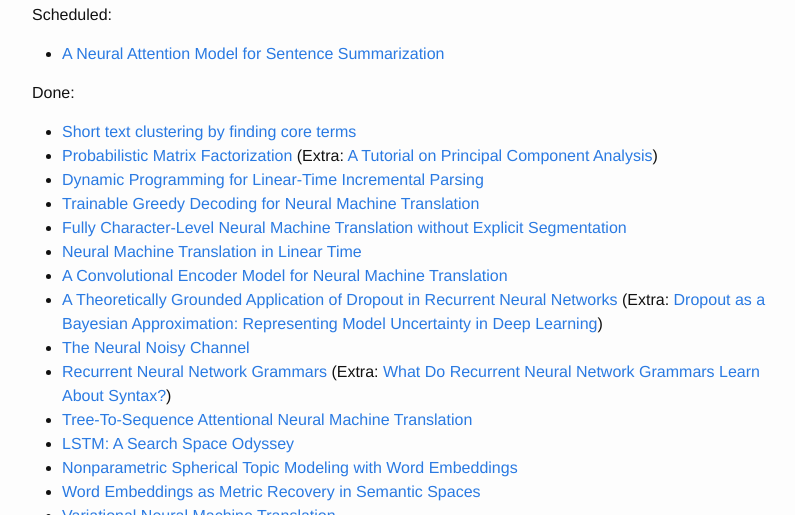
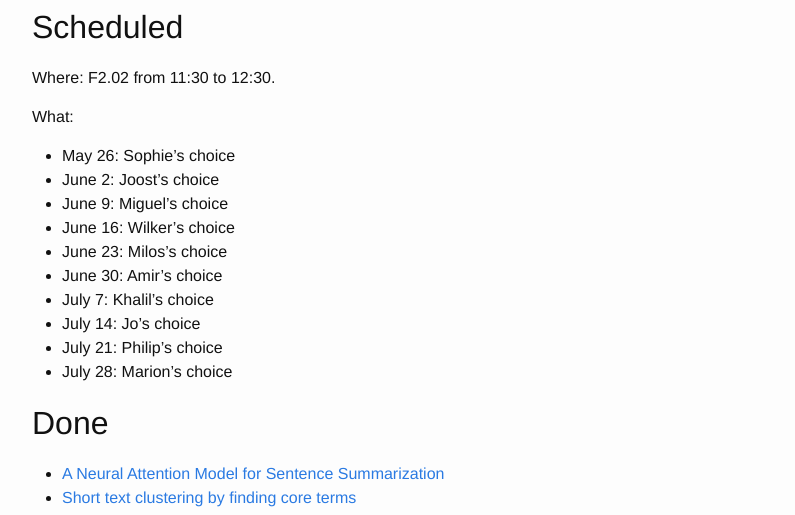
Before and after one commit to wilkeraziz/oldsite, a Jekyll site: the page built from pages/slpl.markdown, in a window 1280 px wide and 900 px high, cut to the strip 385-900 px from the top of the window. Shown: the whole strip, without its empty margins (238-1033 px from the left). Built offline with Jekyll 4.4.1, drawn with Linux system fonts in a browser that asks for light colours.

Commit message:
update reading groups

```diff
--- a/pages/deeplearning.markdown
+++ b/pages/deeplearning.markdown
@@ -2,7 +2,7 @@
 layout: default
 ---
 
-Occasionally, we also read about deep learning (even when latent variables are nowhere to be seen and inference is trivial).
+We also read about deep learning (even when latent variables are nowhere to be seen and inference is trivial).
 
 Pool:
 
--- a/pages/slpl.markdown
+++ b/pages/slpl.markdown
@@ -7,12 +7,26 @@ This group is interested in NLP applications with a particular focus on parsing
 
 <iframe src="https://calendar.google.com/calendar/embed?mode=AGENDA&amp;height=250&amp;wkst=2&amp;bgcolor=%23FFFFFF&amp;src=iuesktj5bg3jmil7kjjtpplju4%40group.calendar.google.com&amp;color=%23853104&amp;ctz=Europe%2FAmsterdam" style="border-width:0" width="600" height="250" frameborder="0" scrolling="no"></iframe>
 
-Scheduled:
+# Scheduled
+
+Where: F2.02 from 11:30 to 12:30.
+
+What:
+
+* May 26: Sophie's choice
+* June 2: Joost's choice
+* June 9: Miguel's choice
+* June 16: Wilker's choice
+* June 23: Milos's choice
+* June 30: Amir's choice
+* July 7: Khalil's choice
+* July 14: Jo's choice
+* July 21: Philip's choice
+* July 28: Marion's choice
+
+# Done
 
 * [A Neural Attention Model for Sentence Summarization](https://aclweb.org/anthology/D/D15/D15-1044.pdf)
-
-Done:
-
 * [Short text clustering by finding core terms](https://link.springer.com/article/10.1007/s10115-010-0299-7)
 * [Probabilistic Matrix Factorization](https://papers.nips.cc/paper/3208-probabilistic-matrix-factorization.pdf) (Extra: [A Tutorial on Principal Component Analysis](https://arxiv.org/pdf/1404.1100.pdf))
 * [Dynamic Programming for Linear-Time Incremental Parsing](http://www.aclweb.org/anthology/P10-1110)
```
Also changed, not shown: pages/inference.markdown (+10 -3 lines).
